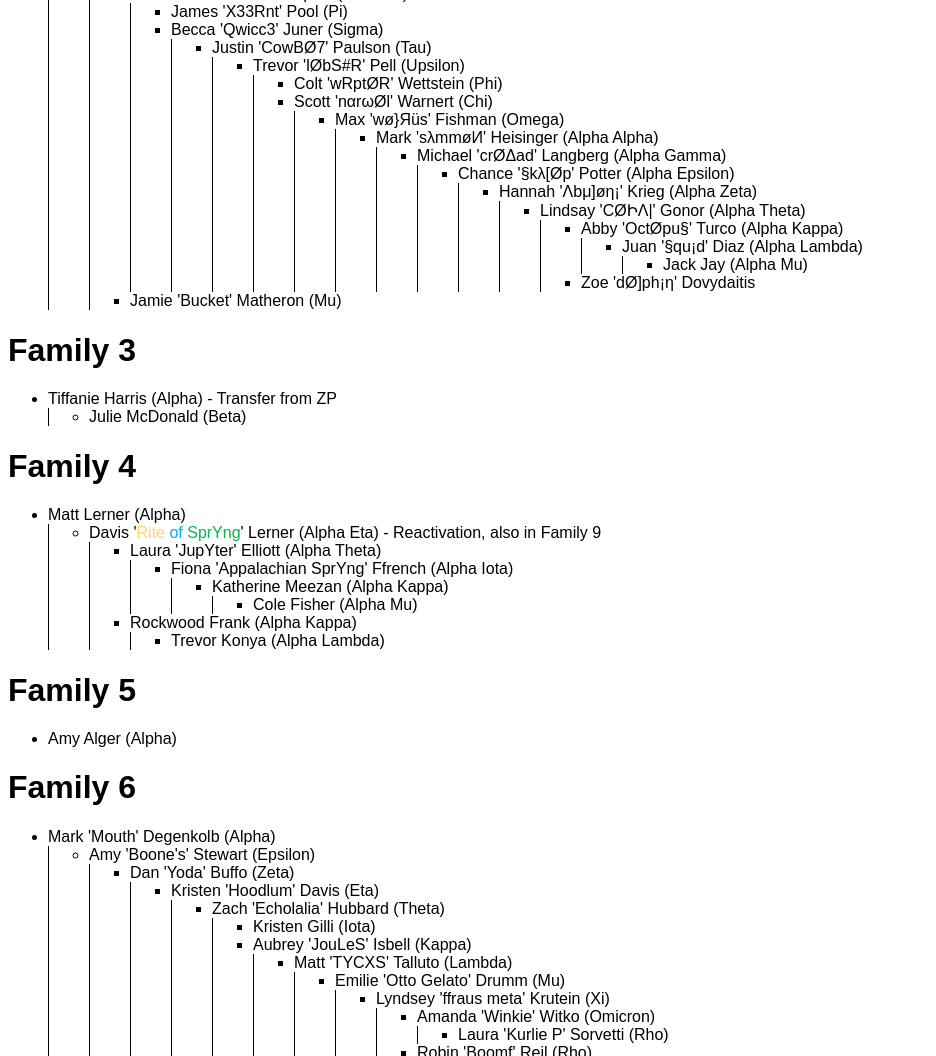
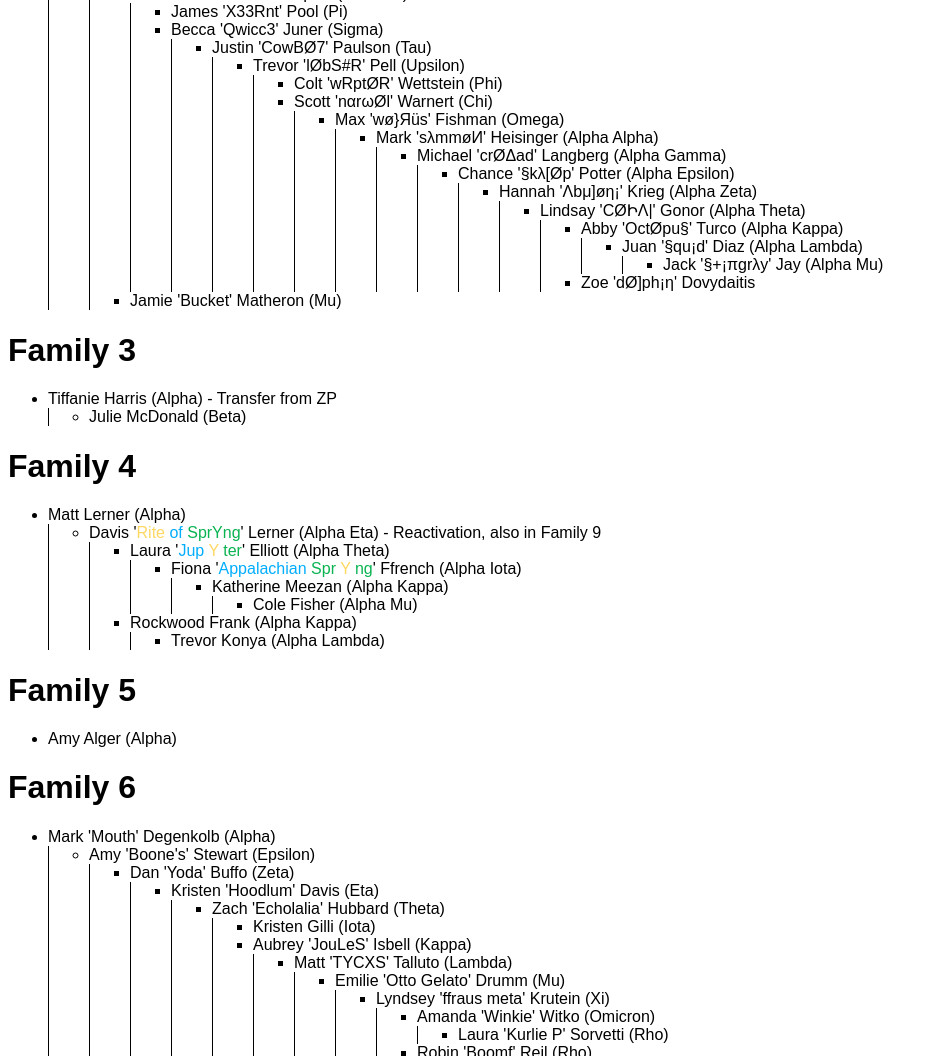
Before and after one commit to iotapi/iotapi.github.io, a plain HTML site: page familytree.html in a window 1280 px wide. Shown: the part 750-1806 px from the top of the page, without its empty margins (0-936 px from the left). Drawn offline with Linux system fonts and the light colour scheme.

Commit message:
family 4 nickname colors

```diff
--- a/familytree.html
+++ b/familytree.html
@@ -209,7 +209,7 @@
                                                                                                                         <ul>
                                                                                                                             <li>Juan '§qu¡d' Diaz (Alpha Lambda)
                                                                                                                                 <ul>
-                                                                                                                                    <li>Jack Jay (Alpha Mu)</li>
+                                                                                                                                    <li>Jack '§+¡πgrλy' Jay (Alpha Mu)</li>
                                                                                                                                 </ul>
                                                                                                                             </li>
                                                                                                                         </ul>
@@ -267,9 +267,9 @@
                 <ul>
                     <li>Davis '<font color="#ffd863">Rite</font> <font color="#00adfe">of</font> <font color = "#09b351">SprYng</font>' Lerner (Alpha Eta) - Reactivation, also in Family 9
                         <ul>
-                            <li>Laura 'JupYter' Elliott (Alpha Theta)
-                                <ul>
-                                    <li>Fiona 'Appalachian SprYng' Ffrench (Alpha Iota)
+                            <li>Laura '<font color="00adfe">Jup</font> <font color="#ffd863">Y</font> <font color="#09b351">ter</font>' Elliott (Alpha Theta)
+                                <ul>
+                                    <li>Fiona '<font color="#00adfe">Appalachian</font>  <font color="#09b351">Spr</font> <font color="#ffd863">Y</font> <font color="#09b351">ng</font>' Ffrench (Alpha Iota)
                                         <ul>
                                             <li>Katherine Meezan (Alpha Kappa)
                                                 <ul>
```
